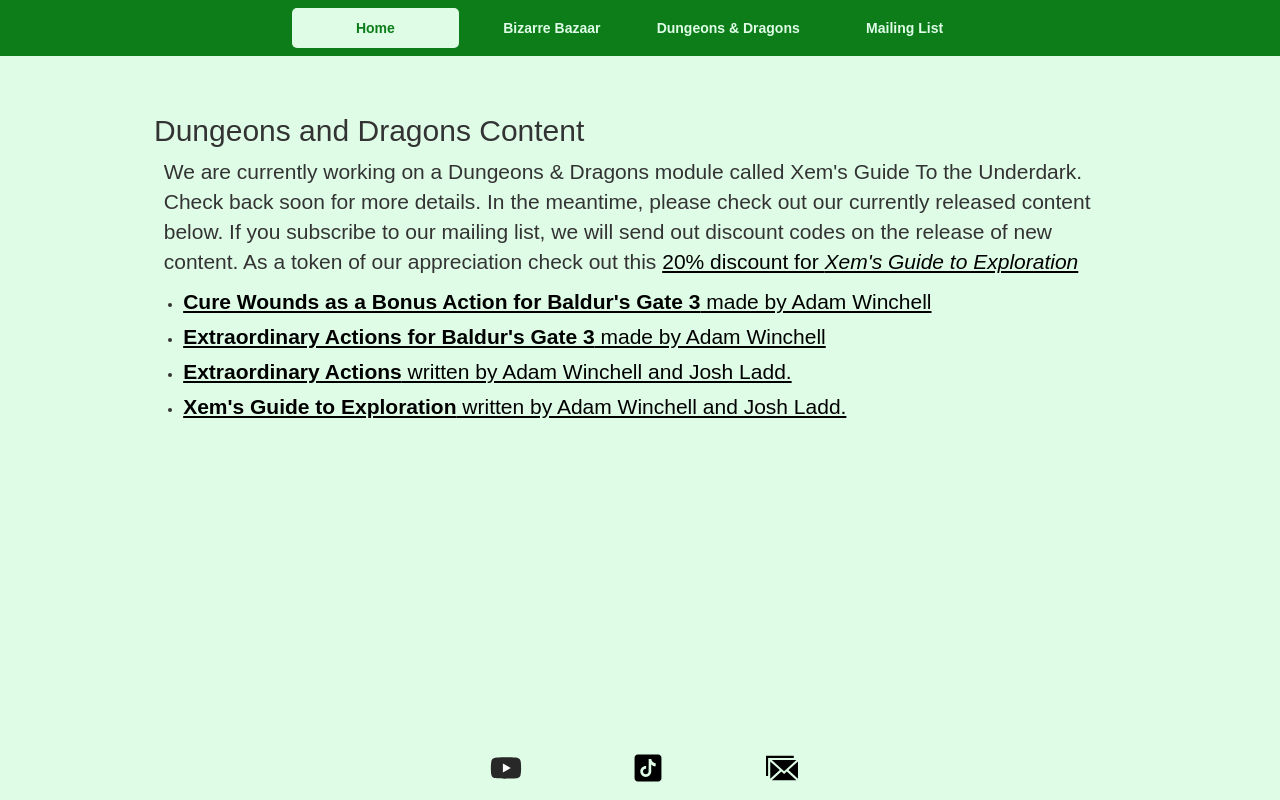
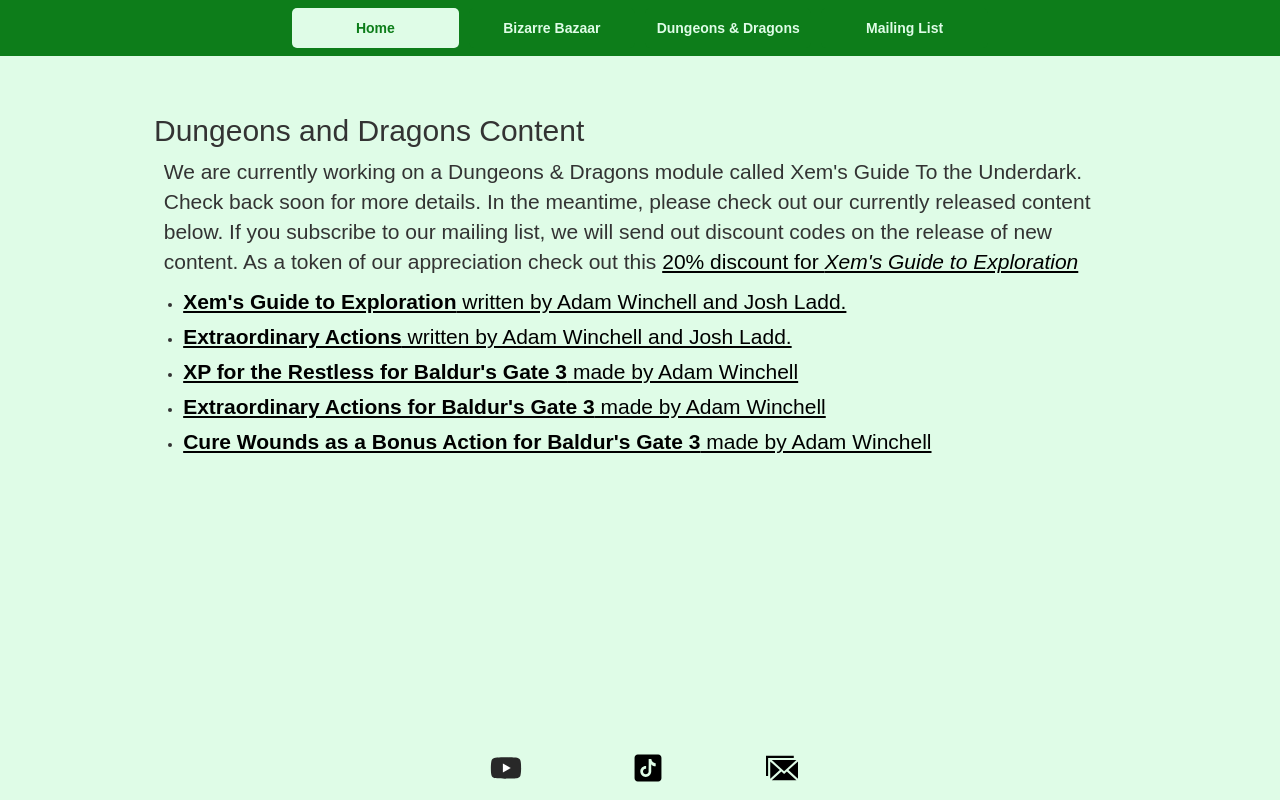
Before and after one commit to adam-winchell/real_nito_games, a SvelteKit app: page /dnd in a window 1280 px wide. Built offline with nearby package versions, Linux system fonts and the light colour scheme.

Commit message:
new bg3 mod

```diff
--- a/src/routes/dnd/+page.svelte
+++ b/src/routes/dnd/+page.svelte
@@ -13,8 +13,18 @@
     </p>
     <ul>
         <li>
-            <a href="https://mod.io/g/baldursgate3/m/cure-wounds-bonus-action">
-                <strong>Cure Wounds as a Bonus Action for Baldur's Gate 3</strong>  made by Adam Winchell
+            <a  href="https://www.dmsguild.com/product/448158/Xems-Guide-to-Exploration?affiliate_id=3603198&src=mywebsite">
+                <strong>Xem's Guide to Exploration </strong>  written by Adam Winchell and Josh Ladd.
+            </a>
+        </li>
+        <li>
+            <a  href="https://www.dmsguild.com/product/422142/Extraordinary-Actions?affiliate_id=3603198&src=mywebsite">
+                <strong>Extraordinary Actions </strong>  written by Adam Winchell and Josh Ladd.
+            </a>
+        </li>
+        <li>
+            <a href="https://mod.io/g/baldursgate3/m/xp-for-the-restless">
+                <strong>XP for the Restless for Baldur's Gate 3</strong>  made by Adam Winchell
             </a>
         </li>
         <li>
@@ -23,13 +33,8 @@
             </a>
         </li>
         <li>
-            <a  href="https://www.dmsguild.com/product/422142/Extraordinary-Actions?affiliate_id=3603198&src=mywebsite">
-                <strong>Extraordinary Actions </strong>  written by Adam Winchell and Josh Ladd.
-            </a>
-        </li>
-        <li>
-            <a  href="https://www.dmsguild.com/product/448158/Xems-Guide-to-Exploration?affiliate_id=3603198&src=mywebsite">
-                <strong>Xem's Guide to Exploration </strong>  written by Adam Winchell and Josh Ladd.
+            <a href="https://mod.io/g/baldursgate3/m/cure-wounds-bonus-action">
+                <strong>Cure Wounds as a Bonus Action for Baldur's Gate 3</strong>  made by Adam Winchell
             </a>
         </li>
     </ul>
```
